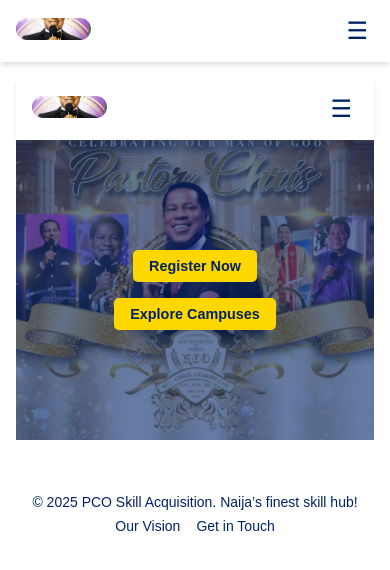
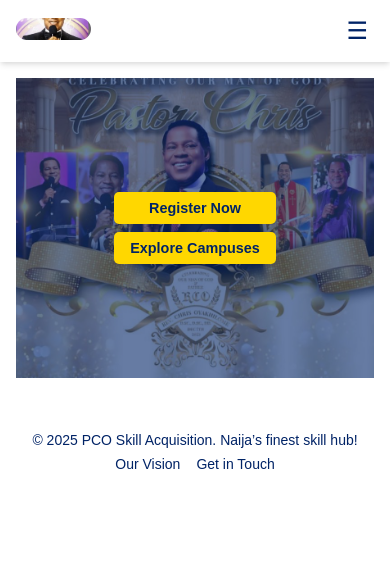
Before and after one commit to pco-skill-acquisition/pcoskillacquisition, a Next.js app: page / in a window 390 px wide. Shown: the top 570 px of the page. Built offline with nearby package versions, Linux system fonts and the light colour scheme.

Commit message:
Fix buttons to side-by-side layout on desktop with stack on mobile, remove duplicate navbar

```diff
--- a/app/homepage.module.css
+++ b/app/homepage.module.css
@@ -22,7 +22,10 @@
   display: flex;
   justify-content: center;
   align-items: center;
-  flex-direction: column;
+}
+
+.buttonContainer {
+  display: flex;
   gap: 1rem;
 }
 
@@ -55,4 +58,9 @@
     padding: 0.5rem 1rem;
     font-size: 0.9rem;
   }
+
+  .buttonContainer {
+    flex-direction: column;
+    gap: 0.5rem;
+  }
 }
--- a/app/page.tsx
+++ b/app/page.tsx
@@ -1,18 +1,16 @@
-import Navbar from './components/Navbar';
 import styles from './homepage.module.css';
 
 export default function Home() {
   return (
-    <>
-      <Navbar />
-      <main>
-        <section className={styles.topSection}>
-          <div className={styles.overlay}>
+    <main>
+      <section className={styles.topSection}>
+        <div className={styles.overlay}>
+          <div className={styles.buttonContainer}>
             <button className={styles.registerButton}>Register Now</button>
             <button className={styles.exploreButton}>Explore Campuses</button>
           </div>
-        </section>
-      </main>
-    </>
+        </div>
+      </section>
+    </main>
   );
 }
```
